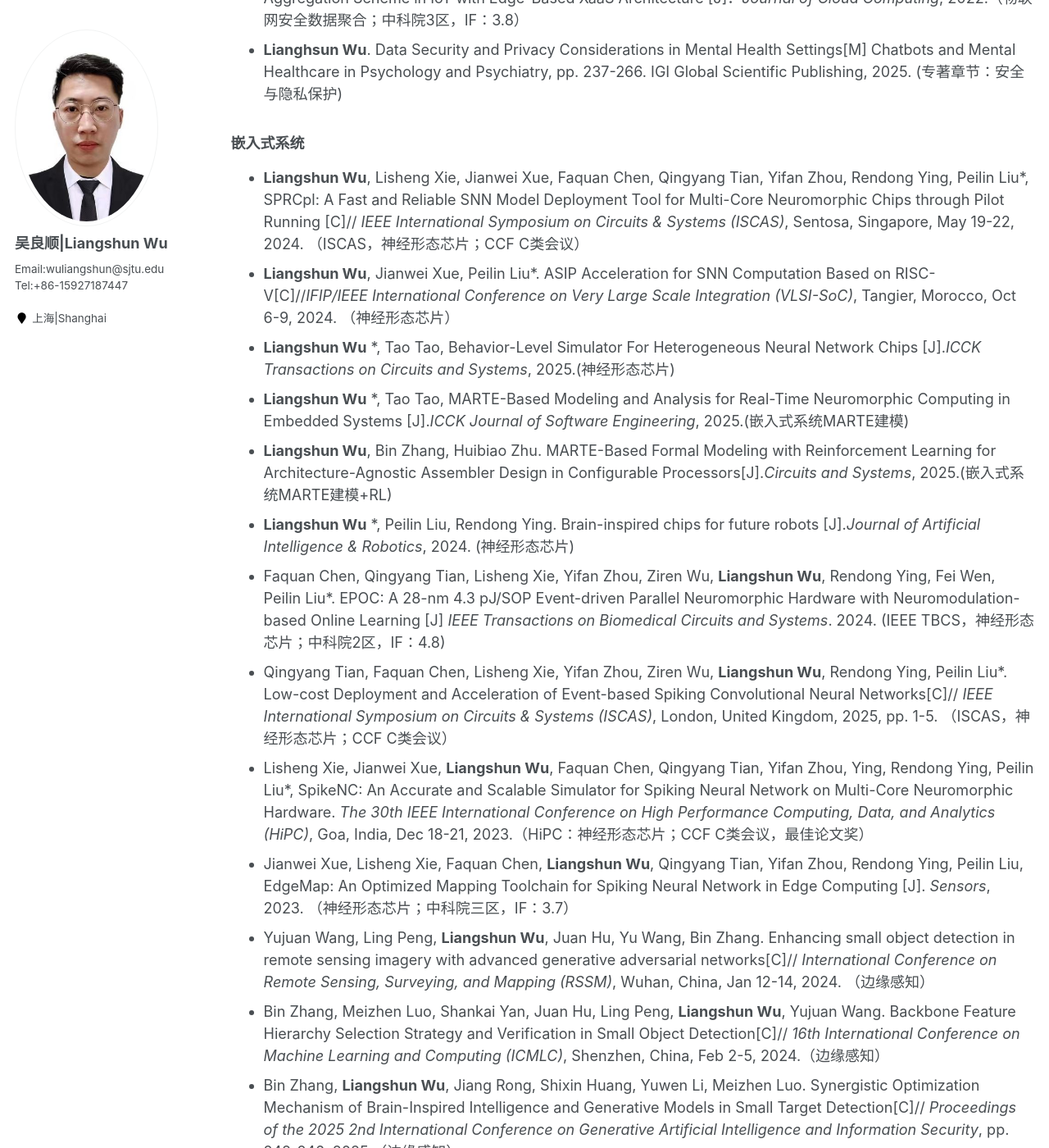
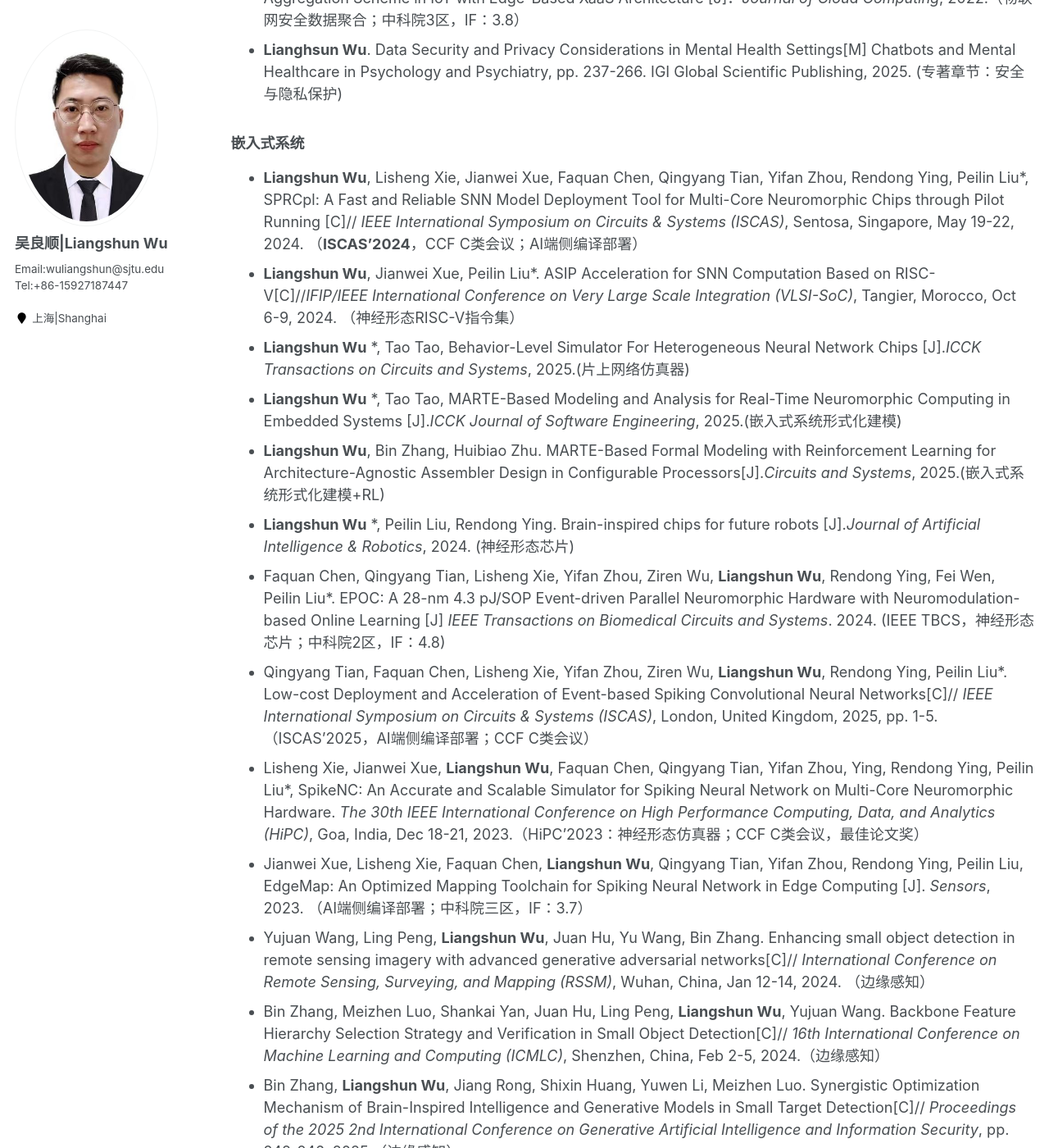
Before and after one commit to wuliangshun/wuliangshun.github.io, a Jekyll site: the page built from _pages/cv.md, in a window 1280 px wide and 1400 px high, scrolled down 2593 px. Shown: the whole window at 82% size. Built offline with Jekyll 4.4.1, drawn with Linux system fonts in a browser that asks for light colours.

Commit message:
first commit

```diff
--- a/_pages/cv.md
+++ b/_pages/cv.md
@@ -74,16 +74,16 @@ redirect_from:
 
 
 ### 嵌入式系统
-* **Liangshun Wu**,  Lisheng Xie,  Jianwei Xue,  Faquan Chen,  Qingyang Tian,  Yifan Zhou,  Rendong Ying,  Peilin Liu*,  SPRCpl: A Fast and Reliable SNN Model Deployment Tool for Multi-Core Neuromorphic Chips through Pilot Running [C]// _IEEE International Symposium on Circuits & Systems (ISCAS)_,  Sentosa,  Singapore,  May 19-22,  2024. （ISCAS，神经形态芯片；CCF C类会议）
-* **Liangshun Wu**,  Jianwei Xue,  Peilin Liu*. ASIP Acceleration for SNN Computation Based on RISC-V[C]//_IFIP/IEEE International Conference on Very Large Scale Integration (VLSI-SoC)_,  Tangier,  Morocco,  Oct 6-9,  2024. （神经形态芯片）
-* **Liangshun Wu** *, Tao Tao, Behavior-Level Simulator For Heterogeneous Neural Network Chips [J]._ICCK Transactions on Circuits and Systems_, 2025.(神经形态芯片)
-* **Liangshun Wu** *, Tao Tao, MARTE-Based Modeling and Analysis for Real-Time Neuromorphic Computing in Embedded Systems [J]._ICCK Journal of Software Engineering_, 2025.(嵌入式系统MARTE建模)
-* **Liangshun Wu**, Bin Zhang, Huibiao Zhu. MARTE-Based Formal Modeling with Reinforcement Learning for Architecture-Agnostic Assembler Design in Configurable Processors[J]._Circuits and Systems_, 2025.(嵌入式系统MARTE建模+RL)
+* **Liangshun Wu**,  Lisheng Xie,  Jianwei Xue,  Faquan Chen,  Qingyang Tian,  Yifan Zhou,  Rendong Ying,  Peilin Liu*,  SPRCpl: A Fast and Reliable SNN Model Deployment Tool for Multi-Core Neuromorphic Chips through Pilot Running [C]// _IEEE International Symposium on Circuits & Systems (ISCAS)_,  Sentosa,  Singapore,  May 19-22,  2024. （**ISCAS'2024**，CCF C类会议；AI端侧编译部署）
+* **Liangshun Wu**,  Jianwei Xue,  Peilin Liu*. ASIP Acceleration for SNN Computation Based on RISC-V[C]//_IFIP/IEEE International Conference on Very Large Scale Integration (VLSI-SoC)_,  Tangier,  Morocco,  Oct 6-9,  2024. （神经形态RISC-V指令集）
+* **Liangshun Wu** *, Tao Tao, Behavior-Level Simulator For Heterogeneous Neural Network Chips [J]._ICCK Transactions on Circuits and Systems_, 2025.(片上网络仿真器)
+* **Liangshun Wu** *, Tao Tao, MARTE-Based Modeling and Analysis for Real-Time Neuromorphic Computing in Embedded Systems [J]._ICCK Journal of Software Engineering_, 2025.(嵌入式系统形式化建模)
+* **Liangshun Wu**, Bin Zhang, Huibiao Zhu. MARTE-Based Formal Modeling with Reinforcement Learning for Architecture-Agnostic Assembler Design in Configurable Processors[J]._Circuits and Systems_, 2025.(嵌入式系统形式化建模+RL)
 * **Liangshun Wu** *, Peilin Liu, Rendong Ying. Brain-inspired chips for future robots [J]._Journal of Artificial Intelligence & Robotics_, 2024. (神经形态芯片)
 * Faquan Chen,  Qingyang Tian, Lisheng Xie, Yifan Zhou, Ziren Wu, **Liangshun Wu**, Rendong Ying, Fei Wen, Peilin Liu*. EPOC: A 28-nm 4.3 pJ/SOP Event-driven Parallel Neuromorphic Hardware with Neuromodulation-based Online Learning [J] _IEEE Transactions on Biomedical Circuits and Systems_. 2024. (IEEE TBCS，神经形态芯片；中科院2区，IF：4.8)
-* Qingyang Tian, Faquan Chen, Lisheng Xie, Yifan Zhou, Ziren Wu, **Liangshun Wu**, Rendong Ying, Peilin Liu*. Low-cost Deployment and Acceleration of Event-based Spiking Convolutional Neural Networks[C]// _IEEE International Symposium on Circuits & Systems (ISCAS)_, London, United Kingdom, 2025, pp. 1-5. （ISCAS，神经形态芯片；CCF C类会议）
-* Lisheng Xie,  Jianwei Xue,  **Liangshun Wu**,  Faquan Chen,  Qingyang Tian,  Yifan Zhou,  Ying,  Rendong Ying,  Peilin Liu*,  SpikeNC: An Accurate and Scalable Simulator for Spiking Neural Network on Multi-Core Neuromorphic Hardware. _The 30th IEEE International Conference on High Performance Computing,  Data,  and Analytics (HiPC)_,  Goa,  India,  Dec 18-21,  2023.（HiPC：神经形态芯片；CCF C类会议，最佳论文奖）
-* Jianwei Xue,  Lisheng Xie,  Faquan Chen,  **Liangshun Wu**,  Qingyang Tian,  Yifan Zhou,  Rendong Ying,  Peilin Liu,  EdgeMap: An Optimized Mapping Toolchain for Spiking Neural Network in Edge Computing [J]. _Sensors_,  2023. （神经形态芯片；中科院三区，IF：3.7）
+* Qingyang Tian, Faquan Chen, Lisheng Xie, Yifan Zhou, Ziren Wu, **Liangshun Wu**, Rendong Ying, Peilin Liu*. Low-cost Deployment and Acceleration of Event-based Spiking Convolutional Neural Networks[C]// _IEEE International Symposium on Circuits & Systems (ISCAS)_, London, United Kingdom, 2025, pp. 1-5. （ISCAS'2025，AI端侧编译部署；CCF C类会议）
+* Lisheng Xie,  Jianwei Xue,  **Liangshun Wu**,  Faquan Chen,  Qingyang Tian,  Yifan Zhou,  Ying,  Rendong Ying,  Peilin Liu*,  SpikeNC: An Accurate and Scalable Simulator for Spiking Neural Network on Multi-Core Neuromorphic Hardware. _The 30th IEEE International Conference on High Performance Computing,  Data,  and Analytics (HiPC)_,  Goa,  India,  Dec 18-21,  2023.（HiPC'2023：神经形态仿真器；CCF C类会议，最佳论文奖）
+* Jianwei Xue,  Lisheng Xie,  Faquan Chen,  **Liangshun Wu**,  Qingyang Tian,  Yifan Zhou,  Rendong Ying,  Peilin Liu,  EdgeMap: An Optimized Mapping Toolchain for Spiking Neural Network in Edge Computing [J]. _Sensors_,  2023. （AI端侧编译部署；中科院三区，IF：3.7）
 * Yujuan Wang, Ling Peng, **Liangshun Wu**, Juan Hu, Yu Wang, Bin Zhang. Enhancing small object detection in remote sensing imagery with advanced generative adversarial networks[C]// _International Conference on Remote Sensing, Surveying, and Mapping (RSSM)_, Wuhan, China, Jan 12-14,  2024. （边缘感知）
 * Bin Zhang, Meizhen Luo, Shankai Yan, Juan Hu, Ling Peng, **Liangshun Wu**, Yujuan Wang. Backbone Feature Hierarchy Selection Strategy and Verification in Small Object Detection[C]// _16th International Conference on Machine Learning and Computing (ICMLC)_, Shenzhen, China, Feb 2-5, 2024.（边缘感知）
 * Bin Zhang, **Liangshun Wu**, Jiang Rong, Shixin Huang, Yuwen Li, Meizhen Luo. Synergistic Optimization Mechanism of Brain-Inspired Intelligence and Generative Models in Small Target Detection[C]// _Proceedings of the 2025 2nd International Conference on Generative Artificial Intelligence and Information Security_, pp. 242-246. 2025.（边缘感知）
```
